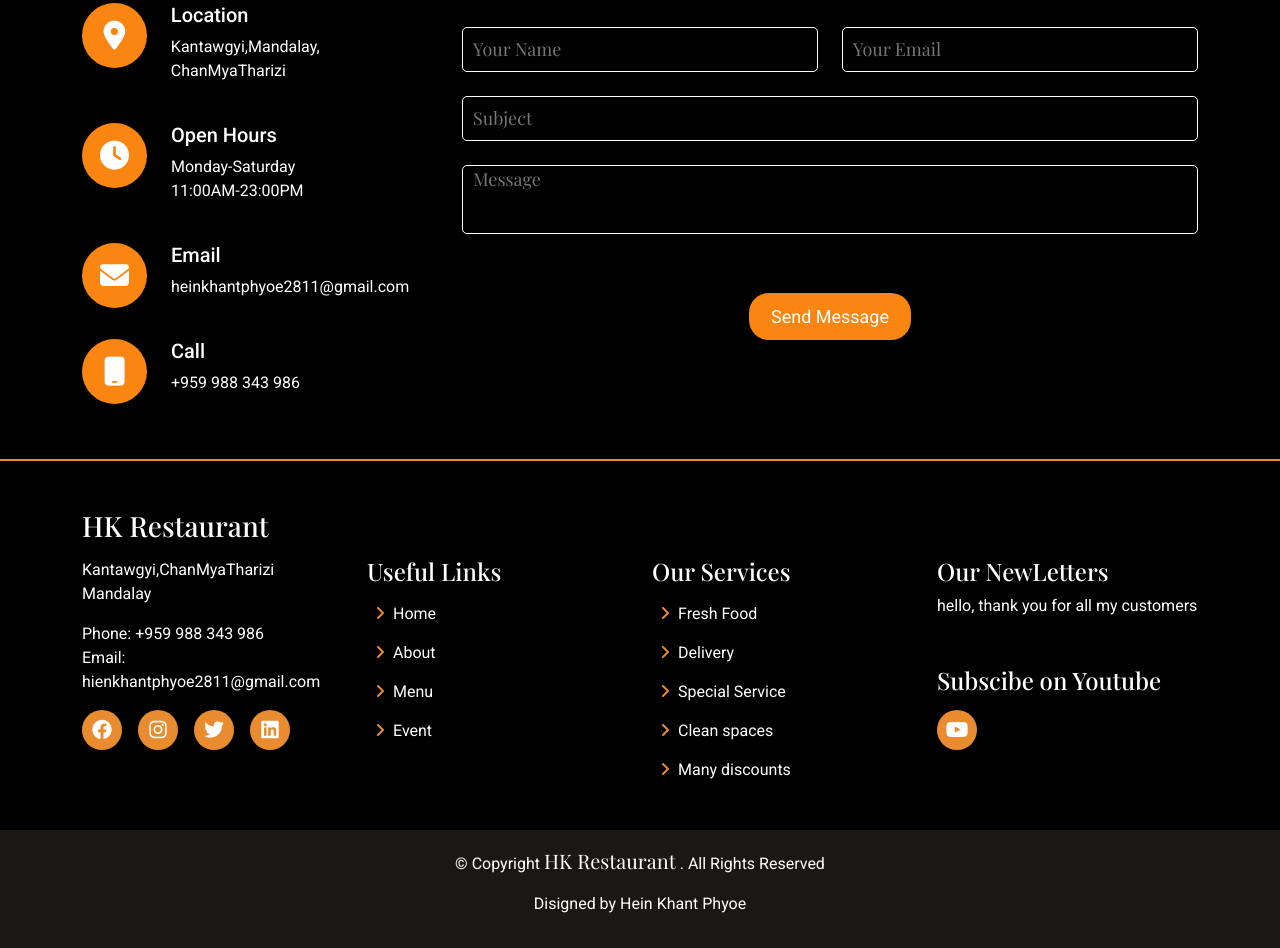
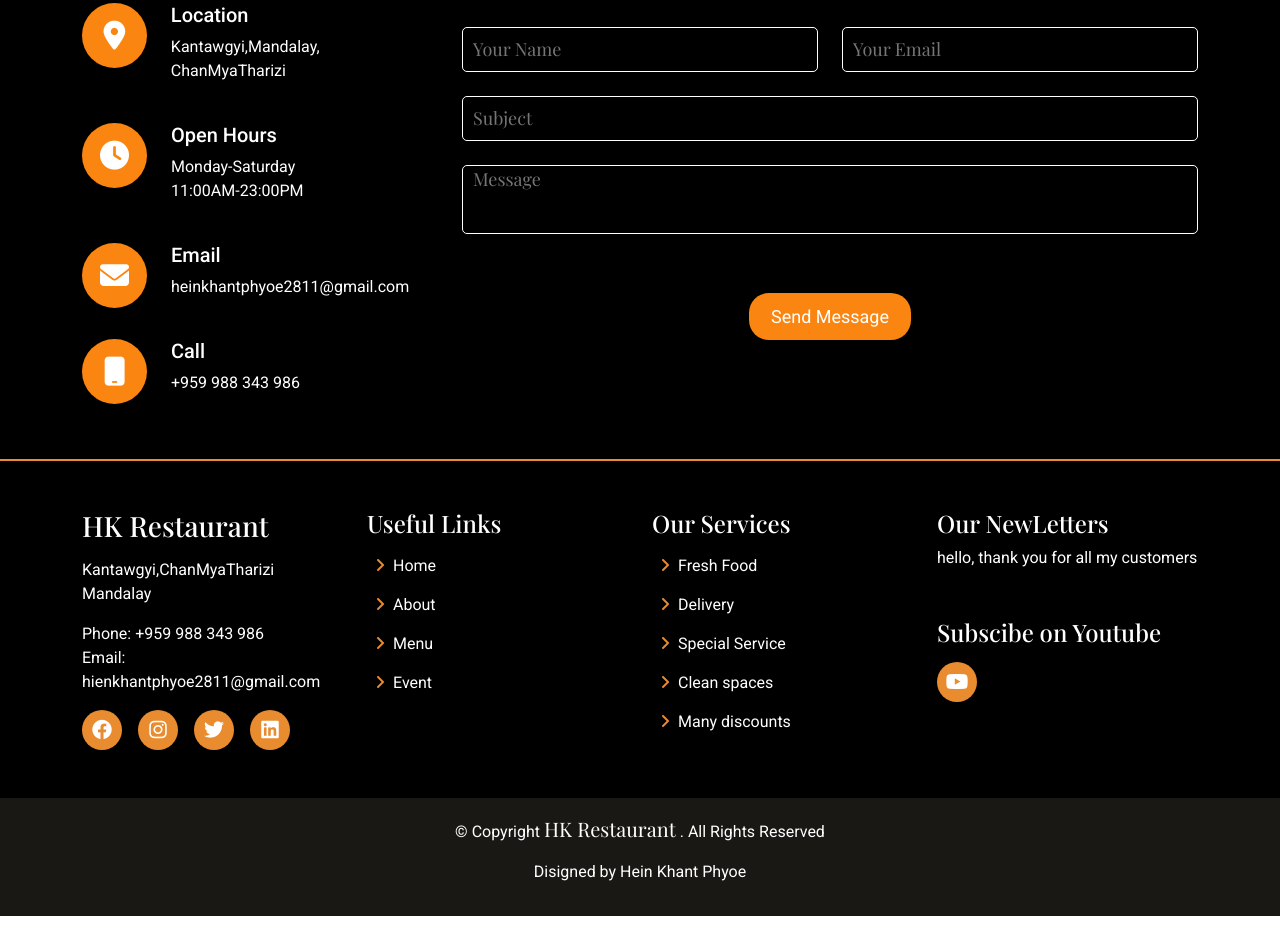
Before and after one commit to Heinkhantphyoe/HK-restaurant, a plain HTML site: page index.html in a window 1280 px wide. Shown: the part 6597-7545 px from the top of the page. After the commit the page ends 7513 px from the top, so only its background shows below. Drawn offline with nearby package versions, Linux system fonts and the light colour scheme.

Commit message:
change need

```diff
--- a/index.html
+++ b/index.html
@@ -768,7 +768,7 @@
 
 
         </div>
-        <div class="col footer-tabs mt-5">
+        <div class="col footer-tabs mt-5 mt-lg-0">
           <h4>Useful Links</h4>
           <div class="mt-3 ms-2">
             <a href="#home"><span class="me-2" style="color: #e98c2f;"><i
@@ -781,7 +781,7 @@
                   class="fa-solid fa-angle-right"></i></span>Event</a>
           </div>
         </div>
-        <div class="col footer-tabs mt-5">
+        <div class="col footer-tabs mt-5 mt-lg-0">
           <h4>Our Services</h4>
           <div class="mt-3 ms-2">
             <a href="#"><span class="me-2" style="color: #e98c2f;"><i class="fa-solid fa-angle-right"></i></span>Fresh
@@ -798,7 +798,7 @@
           </div>
         </div>
 
-        <div class="col mt-5">
+        <div class="col mt-5 mt-lg-0">
           <h4>Our NewLetters</h4>
           <p>hello, thank you for all my customers </p>
           <div class="mt-5">
```
